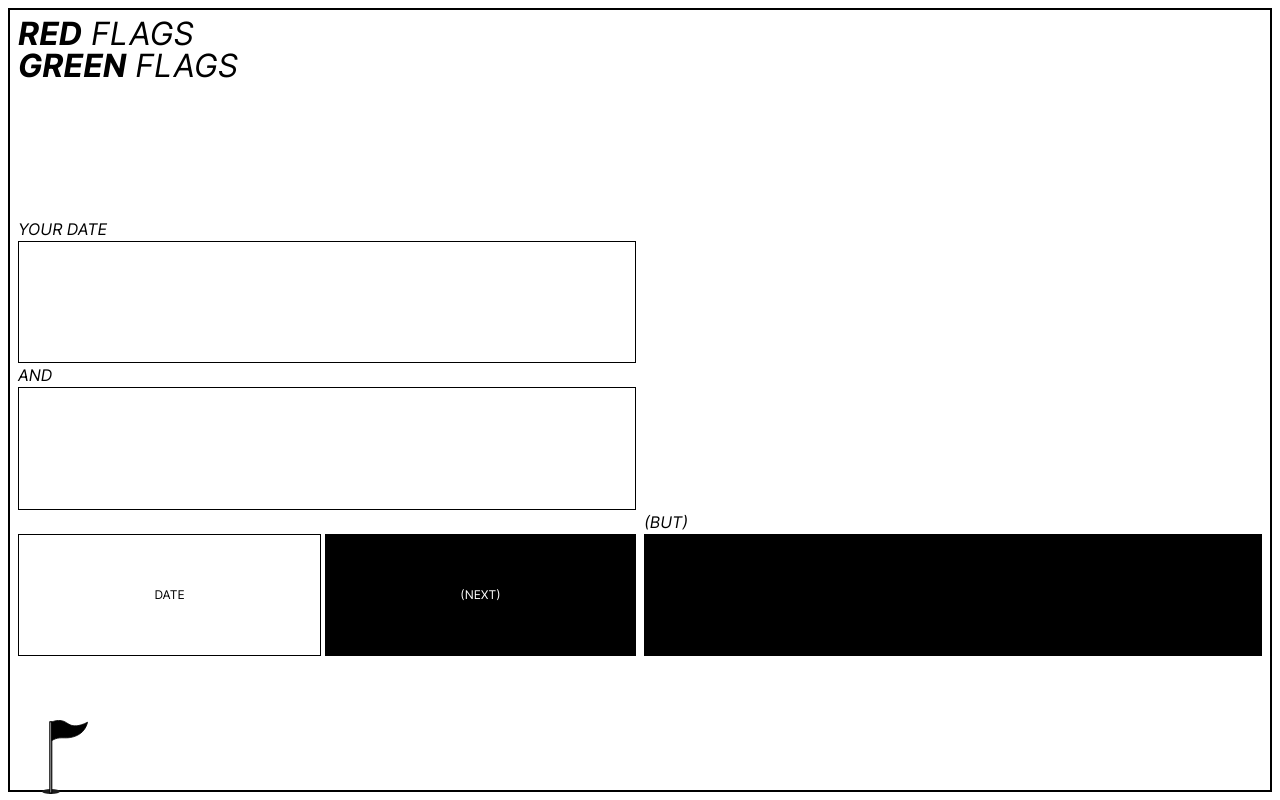
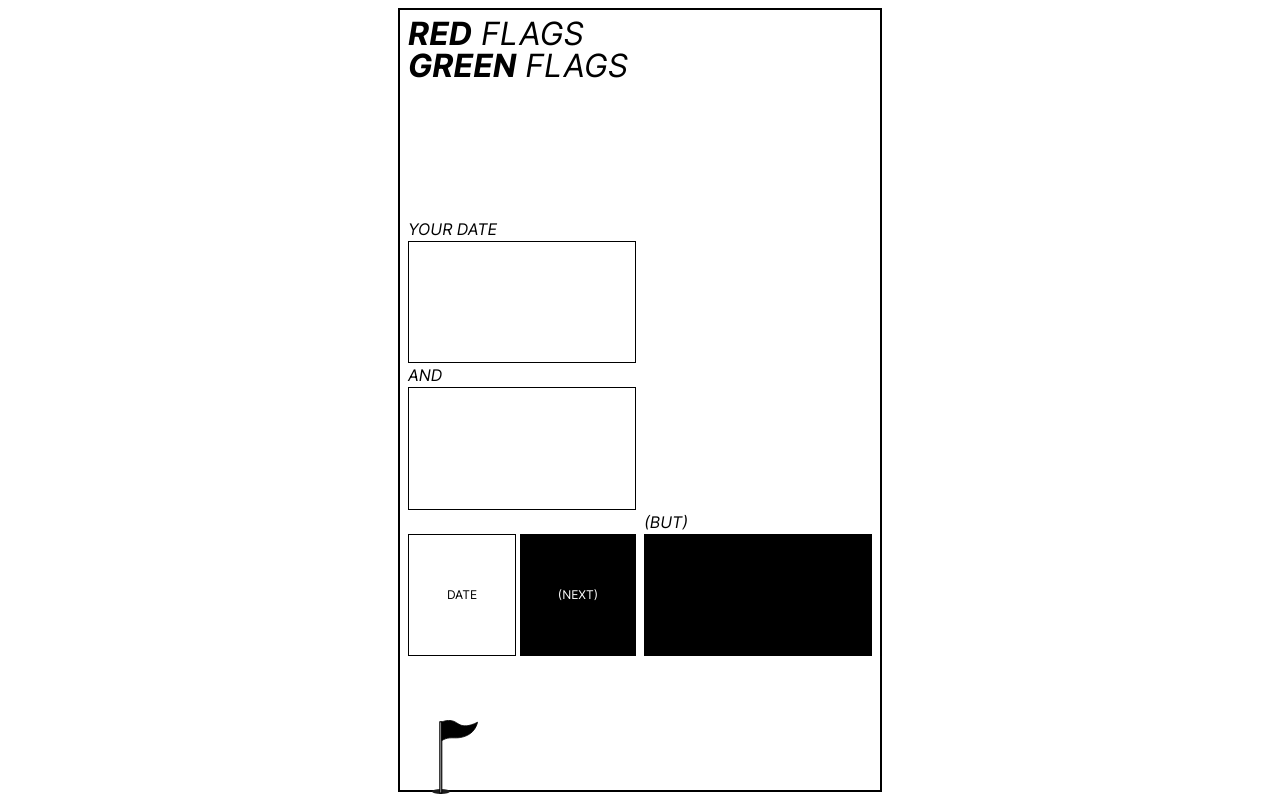
Before and after one commit to Tomtommytomtom/redflaggreenflag, a Vue app: page / in a window 1280 px wide. Built offline with nearby package versions, Linux system fonts and the light colour scheme.

Commit message:
set max-width to 500px

```diff
--- a/src/components/ButtonRepo.vue
+++ /dev/null
@@ -1,10 +0,0 @@
-<template>
-  <div class="ml-3 inline-flex rounded-md shadow">
-    <a
-      target="_blank"
-      href="https://github.com/web2033/vite-vue3-tailwind-starter"
-      class="inline-flex items-center justify-center rounded-md border border-transparent bg-white px-5 py-3 text-base font-medium leading-6 text-indigo-600 transition duration-150 ease-in-out hover:text-indigo-500 focus:outline-none"
-      >Learn more</a
-    >
-  </div>
-</template>
--- a/src/views/Home.vue
+++ b/src/views/Home.vue
@@ -1,6 +1,6 @@
 
 <template>
-<div class="p-2">
+<div class="p-2 cont">
   <svg id="svg-overlay" class="svg-overlay absolute">
     <!-- <circle id="ball" cx="50" cy="50" r="5" class="ball"/> -->
   </svg>
@@ -143,7 +143,8 @@ onMounted(() => {
 .svg-overlay{
   position: absolute;
   height: 100%;
-  width: calc(100% - 20px);
+  width: calc(100% - 1rem);
+  max-width: calc(500px - 1rem);
 }
 
 .black-box {
@@ -154,4 +155,9 @@ onMounted(() => {
   height: calc(1.2em * 6 + 3em);
 }
 
+.cont{
+  max-width: 500px;
+  margin: 0 auto;
+}
+
 </style>
```
